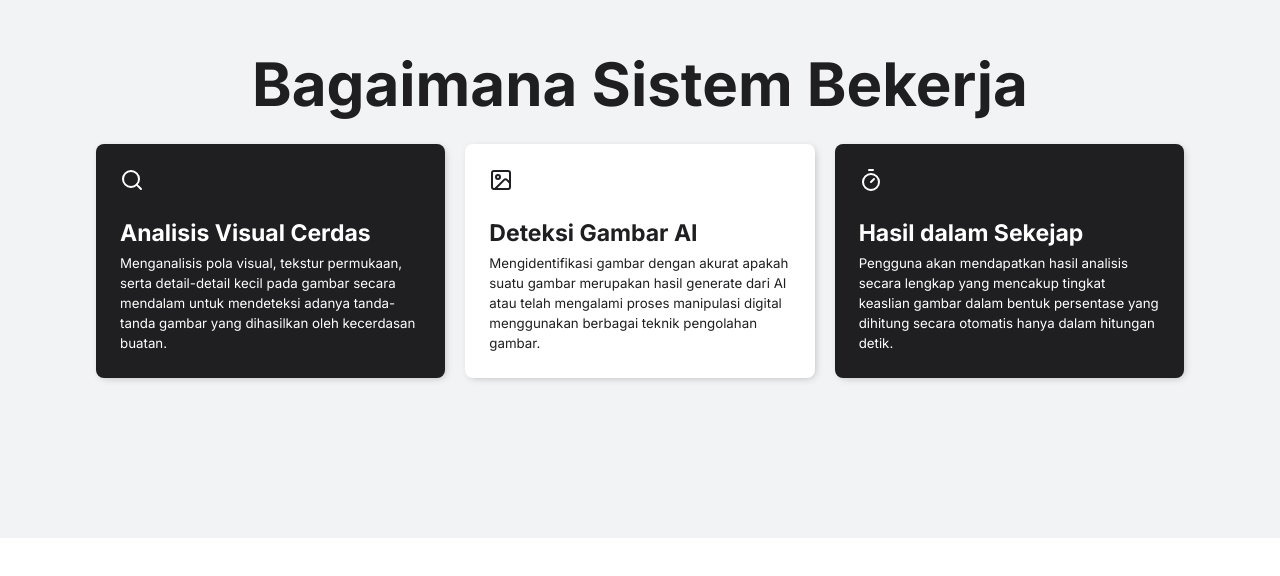
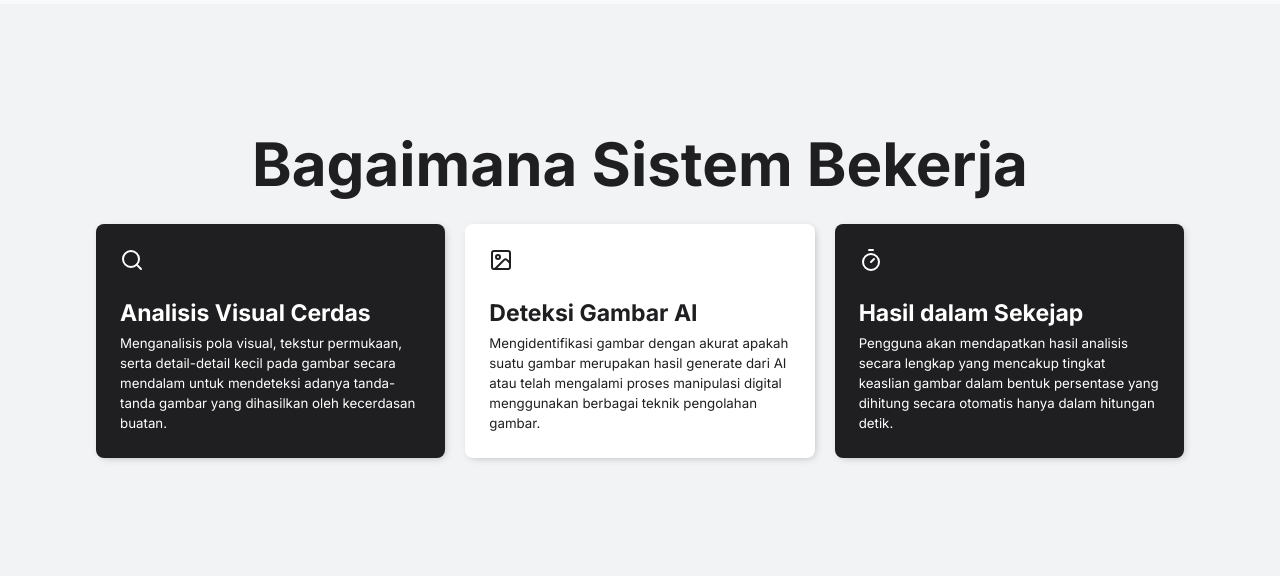
Before and after one commit to madpy-og/SegForge, a React (Vite) app in the folder frontend/: page / in a window 1280 px wide. Shown: the part 964-1540 px from the top of the page. Before the commit the page ends 1502 px from the top, so only its background shows below. Built offline with nearby package versions, Linux system fonts and the light colour scheme; no server answers.

Commit message:
final ui look on home page and analysis detail

```diff
--- a/frontend/src/components/sections/HowSection.tsx
+++ b/frontend/src/components/sections/HowSection.tsx
@@ -4,7 +4,7 @@ import { Image, Search, Timer } from "lucide-react";
 
 const HowSection = () => {
   return (
-    <section className="w-full pt-10 md:pt-30 pb-15 md:pb-40 mt-20 flex flex-col items-center justify-center gap-7 md:gap-5 bg-cusmedgrey">
+    <section className="w-full pt-10 md:pt-30 pb-15 md:pb-40 mt-15 md:mt-40 flex flex-col items-center justify-center gap-7 md:gap-5 bg-cusmedgrey">
       <h1 className="text-center text-[32px] md:text-[60px] leading-10 md:leading-20 text-cusblack font-bold">
         Bagaimana Sistem Bekerja
       </h1>
```
